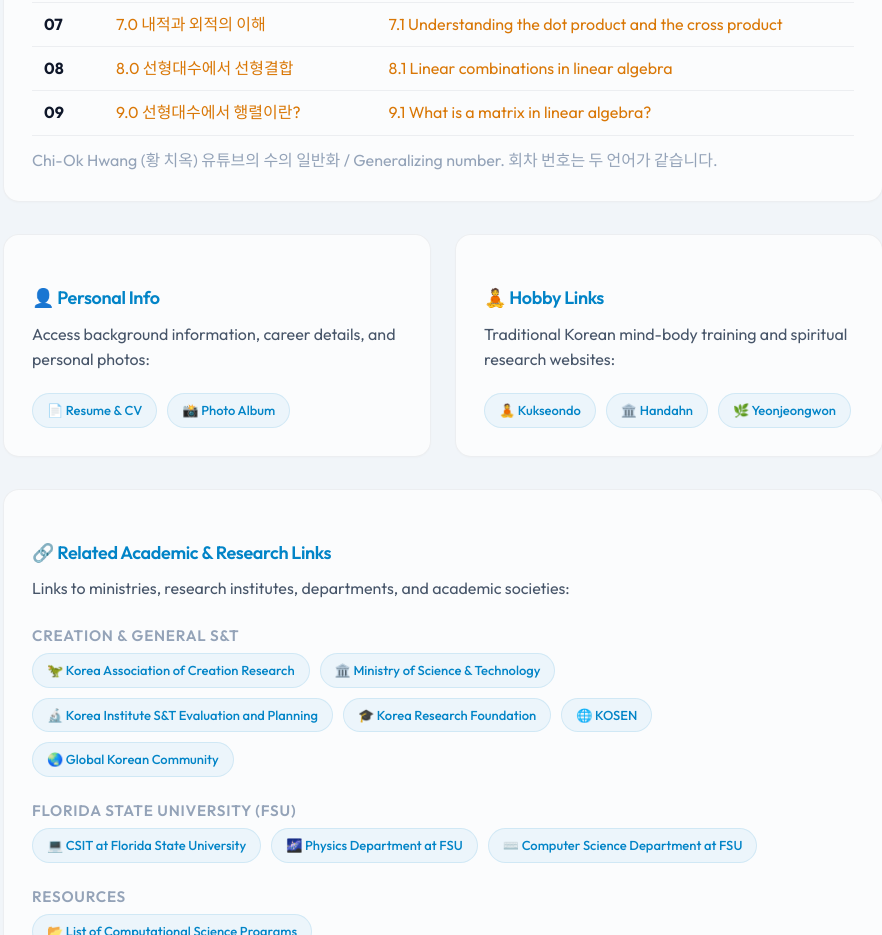
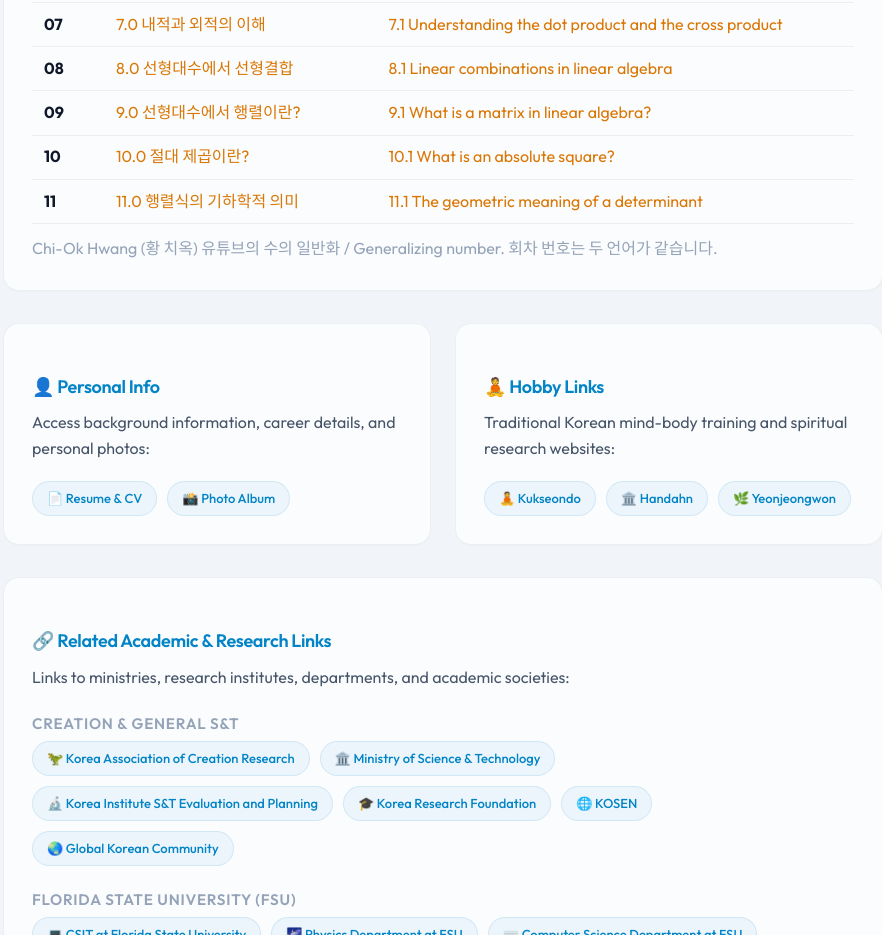
Before and after one commit to chwang45/chwang45.github.io, a plain HTML site: page index.html in a window 1280 px wide. Shown: the part 1340-2275 px from the top of the page, without its empty margins (357-1239 px from the left). Drawn offline with nearby package versions, Linux system fonts and the light colour scheme; a web font is replaced by a local one.

Commit message:
Add lectures 10 and 11 to the bilingual YouTube pair table.

```diff
--- a/index.html
+++ b/index.html
@@ -227,6 +227,16 @@
                   <th scope="row" style="text-align: left; padding: 0.55rem 0.75rem; border-bottom: 1px solid var(--border-color);">09</th>
                   <td style="padding: 0.55rem 0.75rem; border-bottom: 1px solid var(--border-color);"><a href="https://www.youtube.com/watch?v=pFwQZPesBNc" target="_blank" rel="noopener noreferrer">9.0 선형대수에서 행렬이란?</a></td>
                   <td style="padding: 0.55rem 0.75rem; border-bottom: 1px solid var(--border-color);"><a href="https://www.youtube.com/watch?v=kdSCI9MSj5s" target="_blank" rel="noopener noreferrer">9.1 What is a matrix in linear algebra?</a></td>
+                </tr>
+                <tr>
+                  <th scope="row" style="text-align: left; padding: 0.55rem 0.75rem; border-bottom: 1px solid var(--border-color);">10</th>
+                  <td style="padding: 0.55rem 0.75rem; border-bottom: 1px solid var(--border-color);"><a href="https://www.youtube.com/watch?v=bkohCavgO-s" target="_blank" rel="noopener noreferrer">10.0 절대 제곱이란?</a></td>
+                  <td style="padding: 0.55rem 0.75rem; border-bottom: 1px solid var(--border-color);"><a href="https://www.youtube.com/watch?v=xnSvQyhf1i8" target="_blank" rel="noopener noreferrer">10.1 What is an absolute square?</a></td>
+                </tr>
+                <tr>
+                  <th scope="row" style="text-align: left; padding: 0.55rem 0.75rem; border-bottom: 1px solid var(--border-color);">11</th>
+                  <td style="padding: 0.55rem 0.75rem; border-bottom: 1px solid var(--border-color);"><a href="https://www.youtube.com/watch?v=zN94BMdDR8k" target="_blank" rel="noopener noreferrer">11.0 행렬식의 기하학적 의미</a></td>
+                  <td style="padding: 0.55rem 0.75rem; border-bottom: 1px solid var(--border-color);"><a href="https://www.youtube.com/watch?v=wYH4bCEvLL4" target="_blank" rel="noopener noreferrer">11.1 The geometric meaning of a determinant</a></td>
                 </tr>
               </tbody>
             </table>
```
